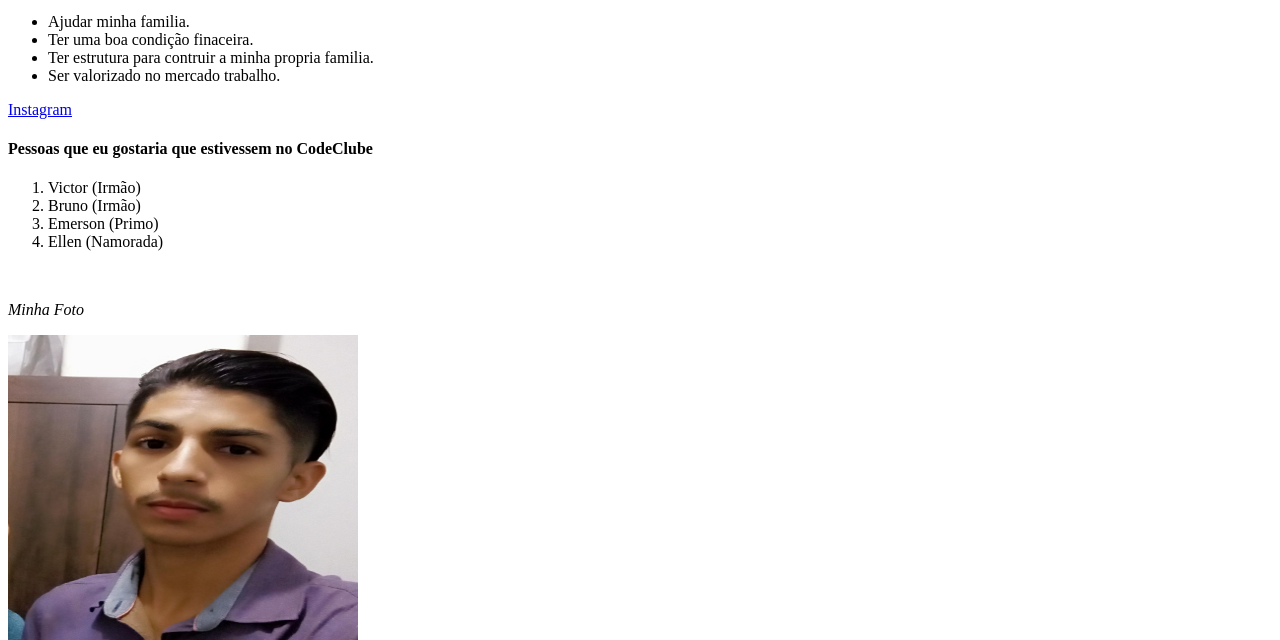
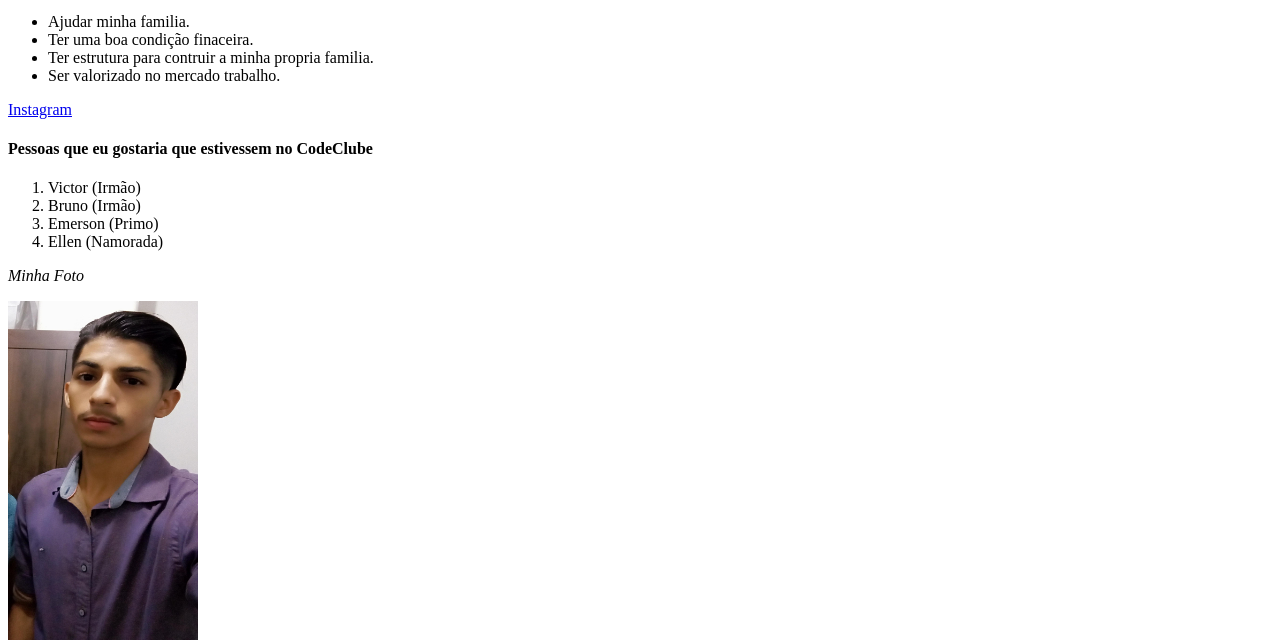
Before and after one commit to Niel-Andrade/Project-Who-am-i, a plain HTML site: page index.html in a window 1280 px wide. Shown: the part 160-800 px from the top of the page. Drawn offline with Linux system fonts and the light colour scheme.

```diff
--- a/index.html
+++ b/index.html
@@ -28,9 +28,8 @@
         <li>Emerson (Primo)</li>
         <li>Ellen (Namorada)</li>
     </ol>
-    <br>
     <p><i>Minha Foto</i></p>
-    <img width="350px" height="500px" src="./assets/niel.jpg" alt="minha-foto">
+    <img width="190px" height="350px" src="./assets/niel.jpg" alt="minha-foto">
 </body>
 
 </html>
```
Also changed, not shown: assets/project-screenshot.png (added), 1 other file.
